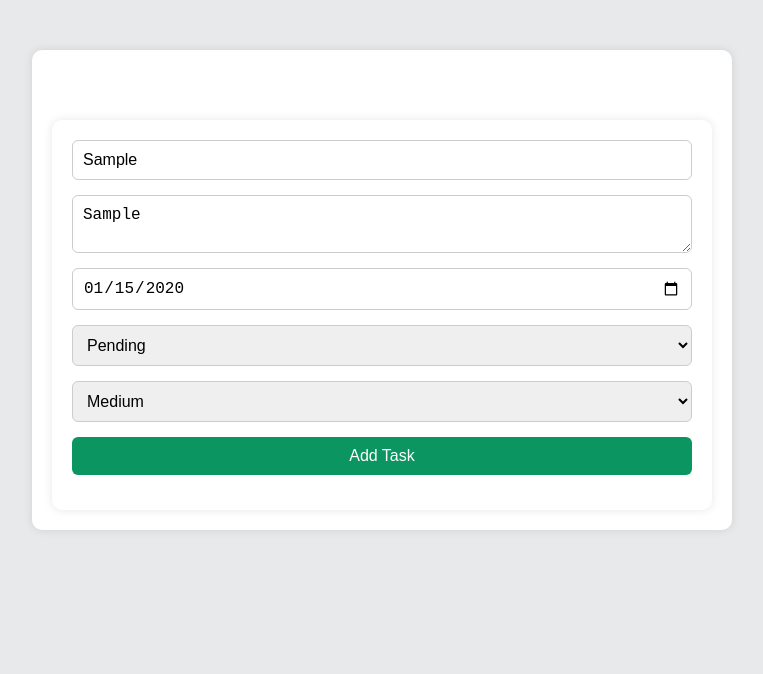
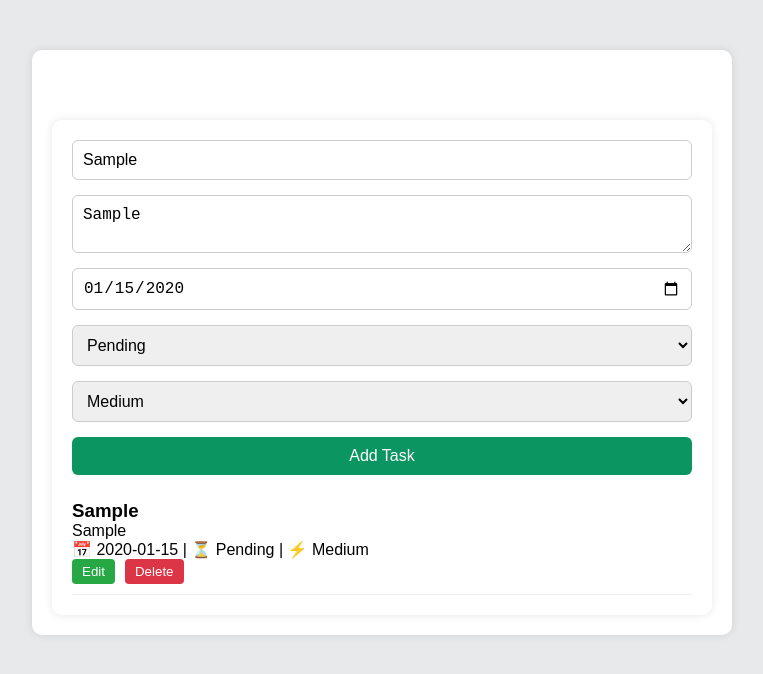
Before and after one commit to ruhulamin77/task-tracker, a React (Vite) app: page / in a window 1280 px wide. Both pictures are taken after typing "Sample", "Sample", "2020-01-15" into the empty fields and a click on the button "Add Task". Shown: the top 674 px of the page, without its empty margins (258-1021 px from the left). Built offline with nearby package versions, Linux system fonts and the light colour scheme.

Commit message:
task list added

```diff
--- a/package.json
+++ b/package.json
@@ -11,7 +11,8 @@
   },
   "dependencies": {
     "react": "^19.1.0",
-    "react-dom": "^19.1.0"
+    "react-dom": "^19.1.0",
+    "react-icons": "^5.5.0"
   },
   "devDependencies": {
     "@eslint/js": "^9.30.1",
--- /dev/null
+++ b/src/components/TaskCard.jsx
@@ -0,0 +1,15 @@
+import React from 'react';
+
+export default function TaskCard({ task }) {
+  return (
+    <div className="task-card">
+      <h3>{task.title}</h3>
+      <p>{task.description}</p>
+      <p>
+        📅 {task.dueDate} | ⏳ {task.status} | ⚡ {task.priority}
+      </p>
+      <button className="edit">Edit</button>
+      <button>Delete</button>
+    </div>
+  );
+}
--- a/src/components/TaskForm.jsx
+++ b/src/components/TaskForm.jsx
@@ -1,6 +1,6 @@
 import { useState } from 'react';
 
-export default function TaskForm() {
+export default function TaskForm({ setTasks }) {
   const [formData, setFormData] = useState({
     title: '',
     description: '',
@@ -10,6 +10,7 @@ export default function TaskForm() {
   });
 
   const handleChange = (e) => {
+    console.log(e.target.value);
     setFormData({
       ...formData,
       [e.target.name]: e.target.value,
@@ -19,6 +20,7 @@ export default function TaskForm() {
   const handleSubmit = (e) => {
     e.preventDefault();
     console.log(formData);
+    setTasks((prev) => [...prev, formData]);
   };
 
   return (
--- /dev/null
+++ b/src/components/TaskList.jsx
@@ -0,0 +1,12 @@
+import React from 'react';
+import TaskCard from './TaskCard';
+
+export default function TaskList({ tasks }) {
+  return (
+    <div>
+      {tasks.map((task) => (
+        <TaskCard key={task.title} task={task} />
+      ))}
+    </div>
+  );
+}
--- a/src/index.css
+++ b/src/index.css
@@ -42,3 +42,22 @@ form button {
 form button:hover {
   background-color: #00b37a;
 }
+
+.task-card {
+  border-bottom: 1px solid #eee;
+  padding: 10px 0;
+}
+
+.task-card button {
+  margin-right: 10px;
+  background: #dc3545;
+  color: white;
+  border: none;
+  padding: 5px 10px;
+  cursor: pointer;
+  border-radius: 4px;
+}
+
+.task-card button.edit {
+  background: #28a745;
+}
--- a/src/pages/TaskPage.jsx
+++ b/src/pages/TaskPage.jsx
@@ -1,10 +1,15 @@
-import React from 'react';
+import React, { useState } from 'react';
 import TaskForm from '../components/TaskForm';
+import TaskList from '../components/TaskList';
 
 export default function TaskPage() {
+  const [tasks, setTasks] = useState([]);
+
+  console.log(tasks);
   return (
     <div className="container">
-      <TaskForm />
+      <TaskForm setTasks={setTasks} />
+      <TaskList tasks={tasks} />
     </div>
   );
 }
```
Also changed, not shown: 1 other file (tests, documents, lock files or other folders).
